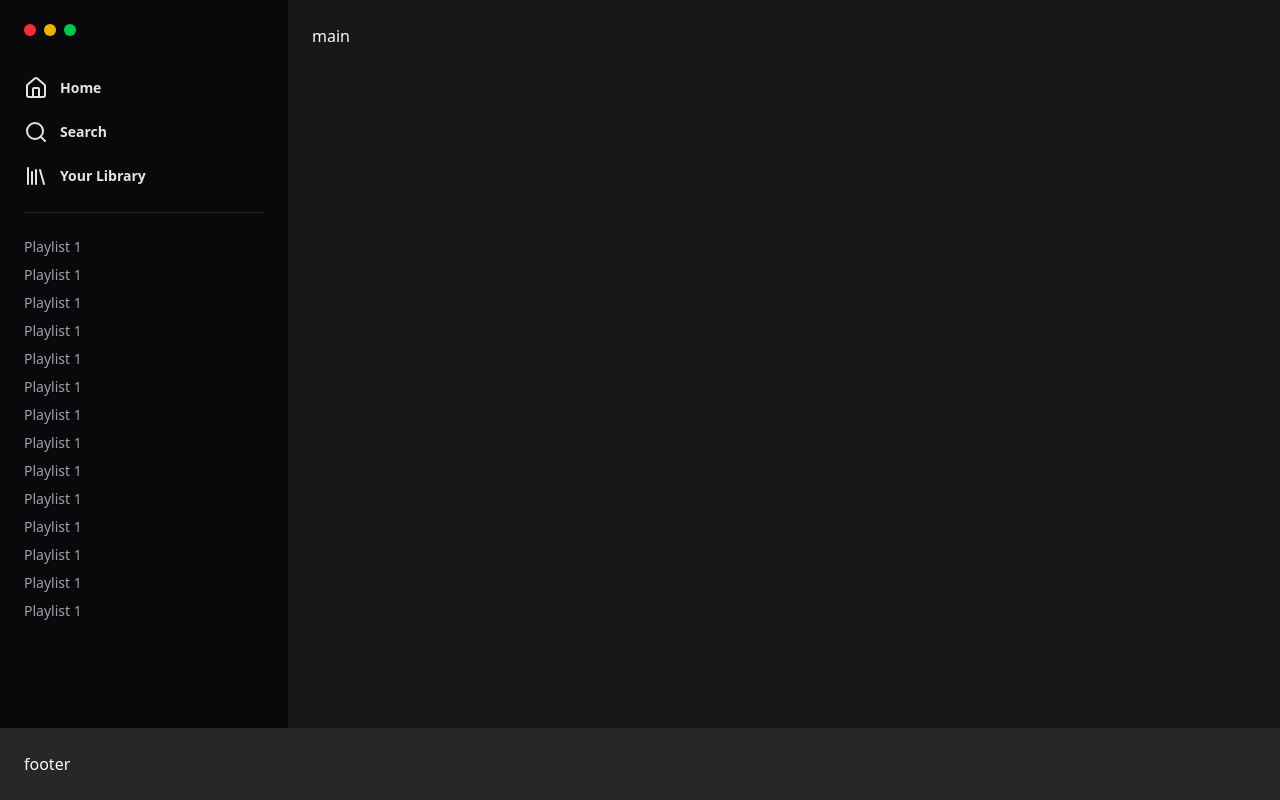
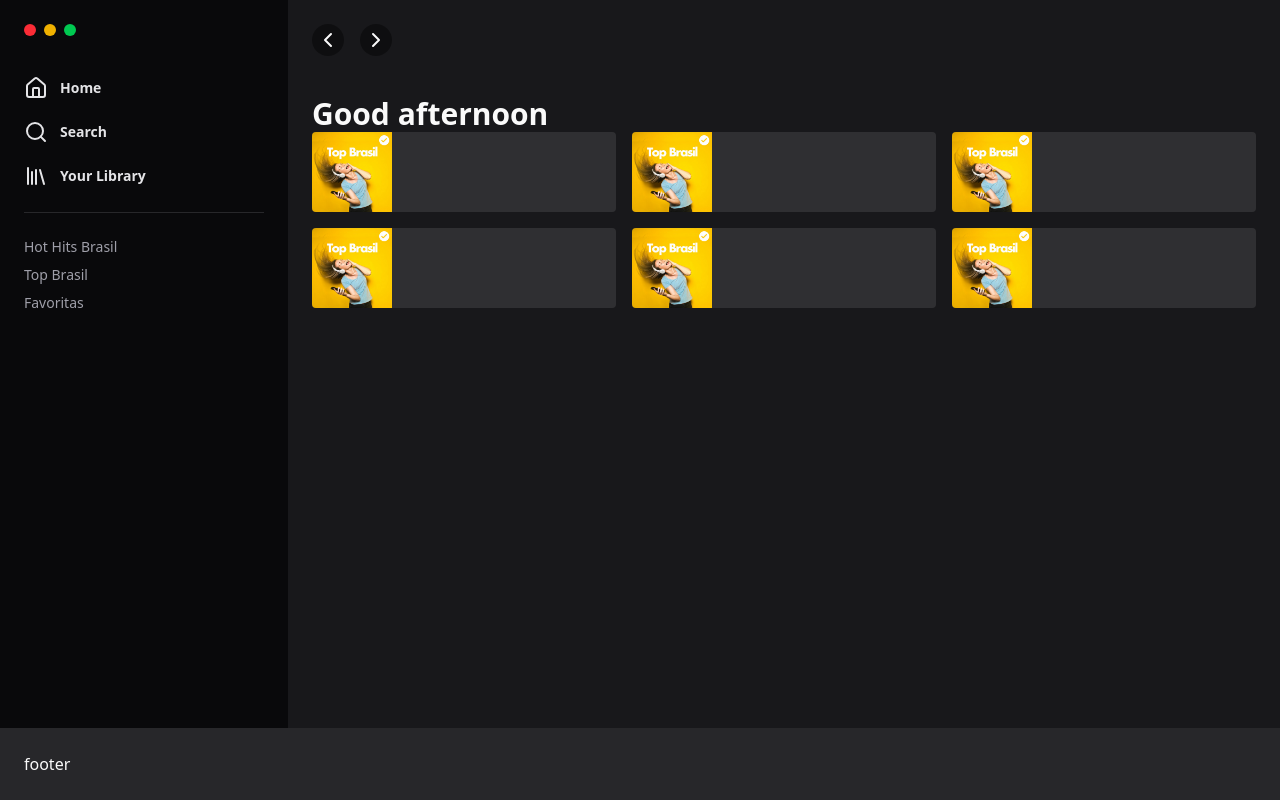
Before and after one commit to JuliaPBV/spotify, a Next.js app: page / in a window 1280 px wide. Built offline with nearby package versions, Linux system fonts and the light colour scheme.

Commit message:
colocando as imagens dos albums

```diff
--- a/src/app/page.tsx
+++ b/src/app/page.tsx
@@ -1,4 +1,11 @@
-import { Home as HomeIcon, Search, Library } from "lucide-react";
+import {
+  Home as HomeIcon,
+  Search,
+  Library,
+  ChevronLeft,
+  ChevronRight,
+} from "lucide-react";
+import Image from "next/image";
 export default function Home() {
   return (
     <div className="h-screen flex flex-col">
@@ -36,50 +43,85 @@ export default function Home() {
 
           <nav className="mt-6 pt-6 border-t border-zinc-800 flex flex-col gap-2">
             <a href="" className="text-sm text-zinc-400 hover:text-zinc-100">
-              Playlist 1
+              Hot Hits Brasil
             </a>
             <a href="" className="text-sm text-zinc-400 hover:text-zinc-100">
-              Playlist 1
+              Top Brasil
             </a>
             <a href="" className="text-sm text-zinc-400 hover:text-zinc-100">
-              Playlist 1
-            </a>
-            <a href="" className="text-sm text-zinc-400 hover:text-zinc-100">
-              Playlist 1
-            </a>
-            <a href="" className="text-sm text-zinc-400 hover:text-zinc-100">
-              Playlist 1
-            </a>
-            <a href="" className="text-sm text-zinc-400 hover:text-zinc-100">
-              Playlist 1
-            </a>
-            <a href="" className="text-sm text-zinc-400 hover:text-zinc-100">
-              Playlist 1
-            </a>
-            <a href="" className="text-sm text-zinc-400 hover:text-zinc-100">
-              Playlist 1
-            </a>
-            <a href="" className="text-sm text-zinc-400 hover:text-zinc-100">
-              Playlist 1
-            </a>
-            <a href="" className="text-sm text-zinc-400 hover:text-zinc-100">
-              Playlist 1
-            </a>
-            <a href="" className="text-sm text-zinc-400 hover:text-zinc-100">
-              Playlist 1
-            </a>
-            <a href="" className="text-sm text-zinc-400 hover:text-zinc-100">
-              Playlist 1
-            </a>
-            <a href="" className="text-sm text-zinc-400 hover:text-zinc-100">
-              Playlist 1
-            </a>
-            <a href="" className="text-sm text-zinc-400 hover:text-zinc-100">
-              Playlist 1
+              Favoritas
             </a>
           </nav>
         </aside>
-        <main className="flex-1 p-6">main</main>
+        <main className="flex-1 p-6">
+          <div className="flex items-center gap-4">
+            <button className="rounded-full bg-black/40 p-1">
+              <ChevronLeft />
+            </button>
+            <button className="rounded-full bg-black/40 p-1">
+              <ChevronRight />
+            </button>
+          </div>
+
+          <h1 className="font-semibold text-3xl mt-10">Good afternoon</h1>
+
+          <div className="grid grid-cols-3 gap-4">
+            <div className="bg-white/10 rounded overflow-hidden">
+              <Image
+                src="/album.jpg"
+                width={80}
+                height={80}
+                alt="Capa Top Brasil
+            "
+              />
+            </div>
+            <div className="bg-white/10 rounded overflow-hidden">
+              <Image
+                src="/album.jpg"
+                width={80}
+                height={80}
+                alt="Capa Top Brasil
+            "
+              />
+            </div>
+            <div className="bg-white/10 rounded overflow-hidden">
+              <Image
+                src="/album.jpg"
+                width={80}
+                height={80}
+                alt="Capa Top Brasil
+            "
+              />
+            </div>
+            <div className="bg-white/10 rounded overflow-hidden">
+              <Image
+                src="/album.jpg"
+                width={80}
+                height={80}
+                alt="Capa Top Brasil
+            "
+              />
+            </div>
+            <div className="bg-white/10 rounded overflow-hidden">
+              <Image
+                src="/album.jpg"
+                width={80}
+                height={80}
+                alt="Capa Top Brasil
+            "
+              />
+            </div>
+            <div className="bg-white/10 rounded overflow-hidden">
+              <Image
+                src="/album.jpg"
+                width={80}
+                height={80}
+                alt="Capa Top Brasil
+            "
+              />
+            </div>
+          </div>
+        </main>
       </div>
       <footer className="bg-zinc-800 botder-t border-zinc-700 p-6">
         footer
```
Also changed, not shown: public/album.jpg (added).
